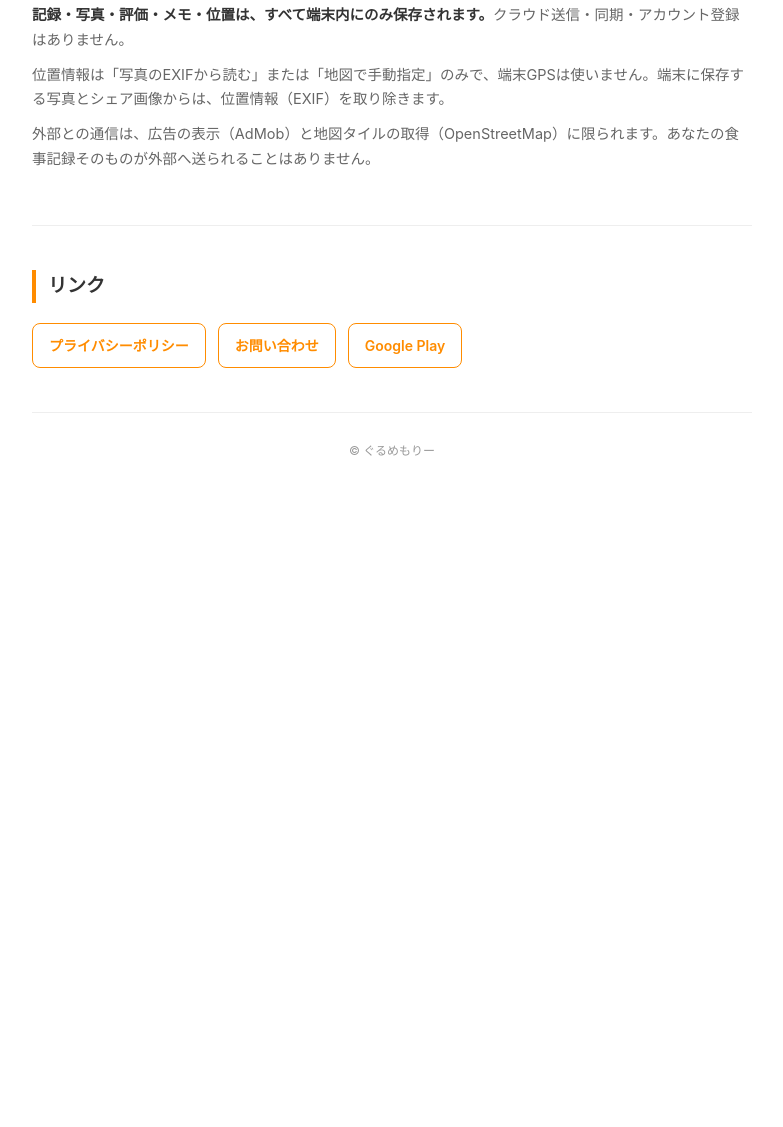
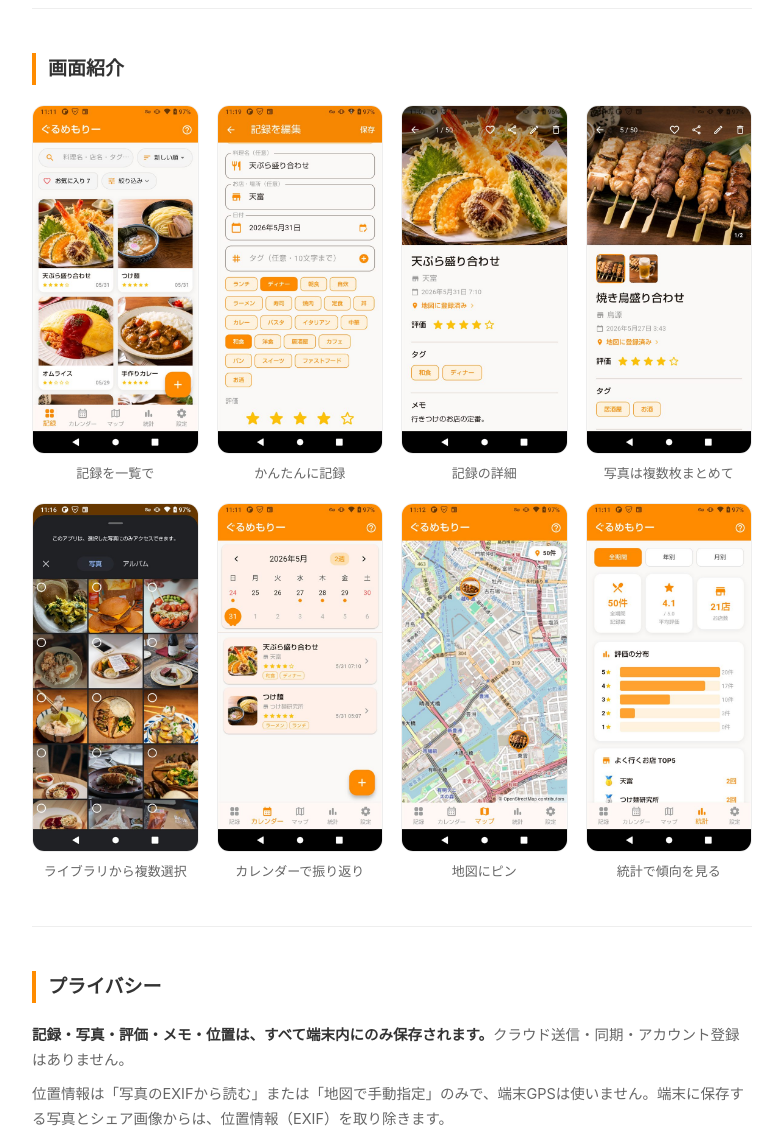
Before and after one commit to ayamuo/gurumemory, a plain HTML site: page index.html in a window 1280 px wide. Shown: the part 1047-2174 px from the top of the page, without its empty margins (248-1031 px from the left). Before the commit the page ends 1549 px from the top, so only its background shows below. Drawn offline with Linux system fonts and the light colour scheme.

Commit message:
Add files via upload

```diff
--- a/index.html
+++ b/index.html
@@ -58,6 +58,17 @@
   ul.features span { display: block; color: var(--sub); font-size: 14px; margin-top: 2px; }
   .privacy p { color: var(--sub); font-size: 14.5px; margin-bottom: 10px; }
   .privacy strong { color: var(--text); }
+  .shots {
+    display: grid;
+    grid-template-columns: repeat(auto-fill, minmax(140px, 1fr));
+    gap: 18px;
+  }
+  .shots figure { margin: 0; text-align: center; }
+  .shots img {
+    width: 100%; height: auto; display: block;
+    border: 1px solid var(--line); border-radius: 12px; background: #fff;
+  }
+  .shots figcaption { margin-top: 8px; font-size: 13px; color: var(--sub); }
   .links { display: flex; flex-wrap: wrap; gap: 12px; }
   .links a {
     color: var(--accent); text-decoration: none; font-weight: 600;
@@ -91,7 +102,22 @@
       <li><b>振り返り</b><span>カレンダー・検索・お気に入りで、過去の記録をかんたんに探せる。</span></li>
       <li><b>シェア</b><span>記録をカード画像にしてSNSへ。共有画像に位置情報は載せません。</span></li>
       <li><b>バックアップ／復元</b><span>記録をまとめてファイルに書き出し、機種変更時に取り込めます。</span></li>
+      <li><b>広告は買い切りで非表示に（任意）</b><span>応援として一度購入すると広告が消えます。全機能は無料のまま。支払いはGoogle Playが処理し、支払い情報がアプリに渡ることはありません。</span></li>
     </ul>
+  </section>
+
+  <section>
+    <h2>画面紹介</h2>
+    <div class="shots">
+      <figure><img src="shots/kiroku.jpg" alt="記録一覧の画面" loading="lazy"><figcaption>記録を一覧で</figcaption></figure>
+      <figure><img src="shots/henshu.jpg" alt="記録の追加・編集画面" loading="lazy"><figcaption>かんたんに記録</figcaption></figure>
+      <figure><img src="shots/shousai1.jpg" alt="記録の詳細画面" loading="lazy"><figcaption>記録の詳細</figcaption></figure>
+      <figure><img src="shots/shousai2.jpg" alt="複数写真を表示する詳細画面" loading="lazy"><figcaption>写真は複数枚まとめて</figcaption></figure>
+      <figure><img src="shots/library_pic.jpg" alt="ライブラリから複数選択する画面" loading="lazy"><figcaption>ライブラリから複数選択</figcaption></figure>
+      <figure><img src="shots/calendar.jpg" alt="カレンダー画面" loading="lazy"><figcaption>カレンダーで振り返り</figcaption></figure>
+      <figure><img src="shots/map.jpg" alt="マップ画面" loading="lazy"><figcaption>地図にピン</figcaption></figure>
+      <figure><img src="shots/toukei.jpg" alt="統計画面" loading="lazy"><figcaption>統計で傾向を見る</figcaption></figure>
+    </div>
   </section>
 
   <section class="privacy">
```
Also changed, not shown: shots/calendar.jpg (added), shots/henshu.jpg (added), shots/kiroku.jpg (added), shots/library_pic.jpg (added), shots/map.jpg (added), shots/shousai1.jpg (added), shots/shousai2.jpg (added), shots/toukei.jpg (added).
